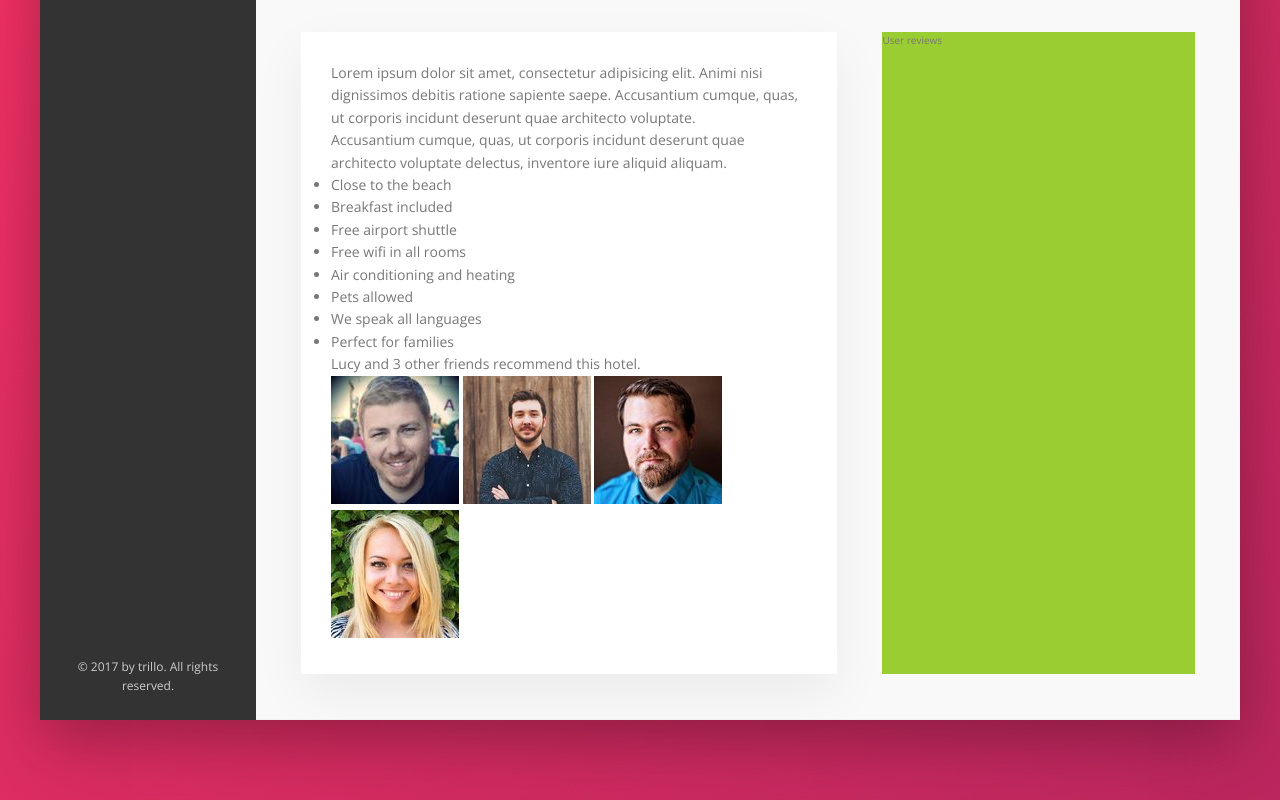
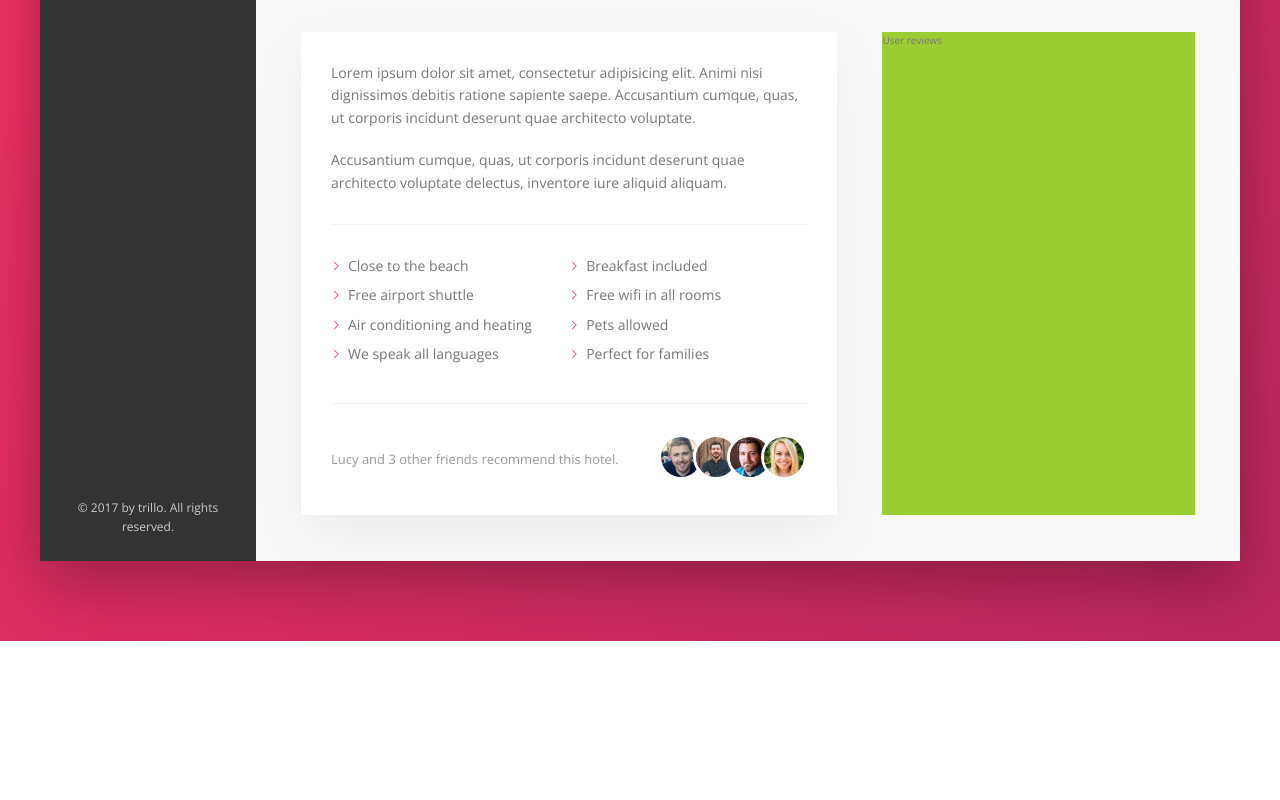
Before and after one commit to AnthonyKuang/Trillo-App, a website: page index.html in a window 1280 px wide. Shown: the part 615-1415 px from the top of the page. After the commit the page ends 1256 px from the top, so only its background shows below. Drawn offline with nearby package versions, Linux system fonts and the light colour scheme.

Commit message:
recommendation

```diff
--- a/sass/_components.scss
+++ b/sass/_components.scss
@@ -297,3 +297,68 @@
     box-shadow: none;
   }
 }
+
+///////////////////////////
+// PARAGRAPH
+.paragraph:not(:last-of-type) {
+  margin-bottom: 2rem;
+}
+
+///////////////////////////
+// LIST
+.list {
+  list-style: none;
+  margin: 3rem 0;
+  padding: 3rem 0;
+  border-top: 1px solid var(--color-grey-light-2);
+  border-bottom: 1px solid var(--color-grey-light-2);
+  display: flex;
+  flex-wrap: wrap;
+
+  &__item {
+    flex: 0 0 50%;
+    margin-bottom: .7rem;
+  }
+
+  &__item::before {
+    content: "";
+    display: inline-block;
+    height: 1rem;
+    width: 1rem;
+    margin-right: .7rem;
+    background-color: var(--color-primary);
+    -webkit-mask-image: url(../img/chevron-thin-right.svg);
+    -webkit-mask-size: cover;
+    mask-image: url(../img/chevron-thin-right.svg);
+    mask-size: cover;
+  }
+}
+
+///////////////////////////
+// RECOMMEND
+.recommend {
+  font-size: 1.3rem;
+  color: var(--color-grey-dark-3);
+  display: flex;
+  align-items: center;
+
+  &__count {
+    margin-right: auto;
+  }
+
+  &__friends {
+
+  }
+
+  &__photo {
+    box-sizing: content-box;
+    height: 4rem;
+    width: 4rem;
+    border-radius: 50%;
+    border: 3px solid #fff;
+
+    &:not(:last-child) {
+      margin-right: -1.5rem;
+    }
+  }
+}
```
Also changed, not shown: css/style.css.
